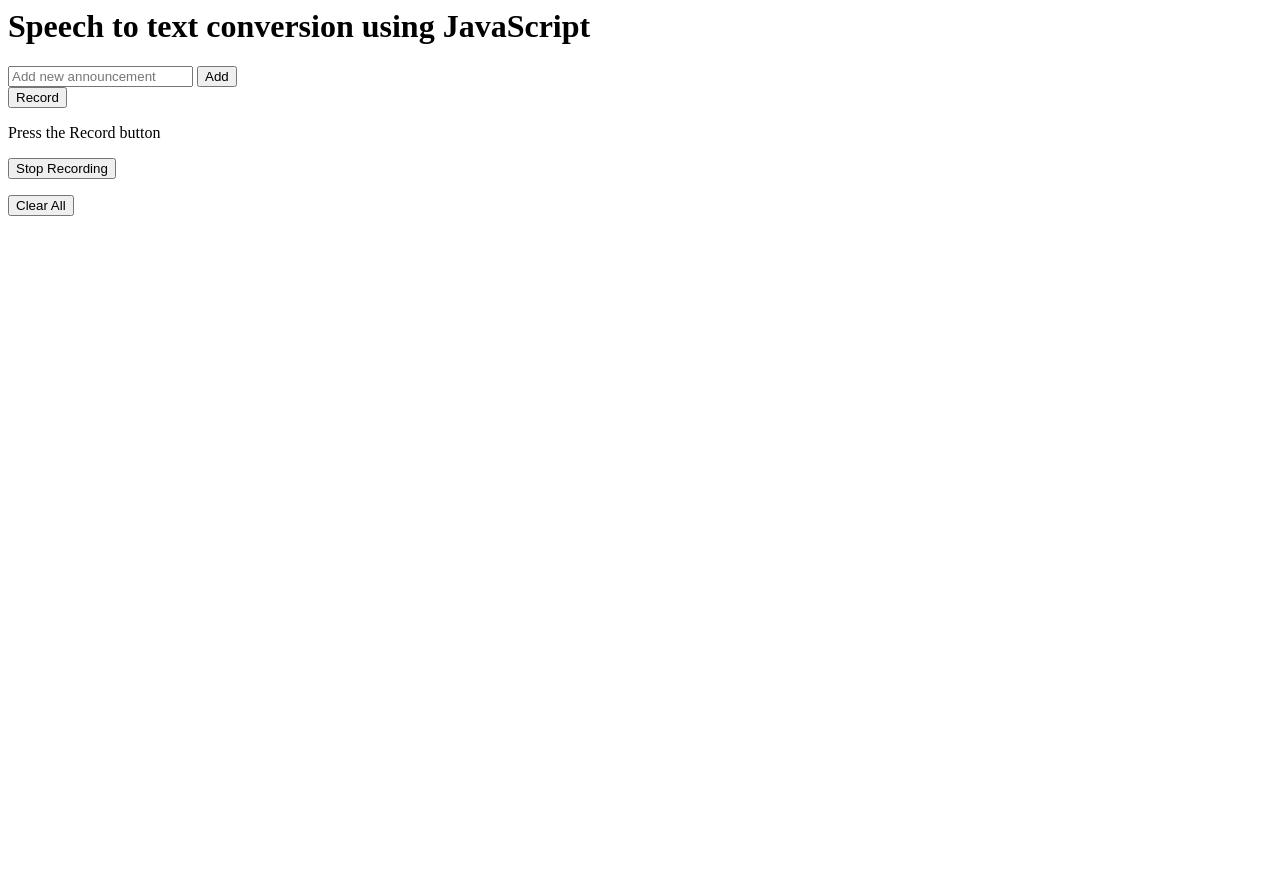
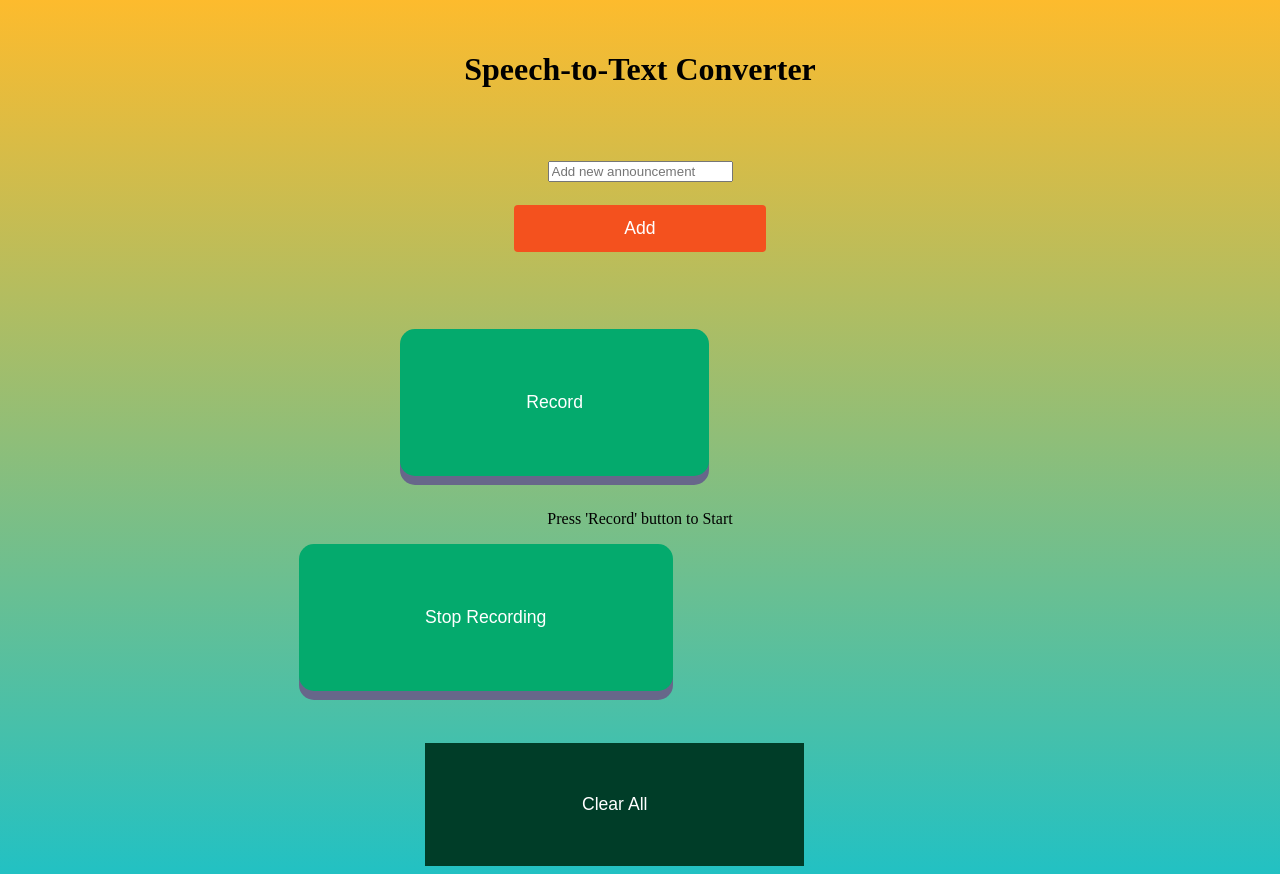
Before and after one commit to VRohit1901/Digital-Notice-Board, a plain HTML site: page input.html in a window 1280 px wide. Before the commit the page ends 800 px from the top, so only its background shows below. Drawn offline with nearby package versions, Linux system fonts and the light colour scheme.

Commit message:
Update input.html

```diff
--- a/input.html
+++ b/input.html
@@ -3,22 +3,147 @@
         <title>Speech to text conversion using JavaScript</title>
         <meta name="viewport" content="width=device-width, initial-scale=1">
         <link rel="stylesheet" href="https://cdnjs.cloudflare.com/ajax/libs/font-awesome/5.15.3/css/all.min.css"/>
+        <style>
+            body.bg
+            {
+                background: rgb(34,193,195);
+                background: linear-gradient(0deg, rgba(34,193,195,1) 0%, rgba(253,187,45,1) 100%);
+            }
+            h1.head
+            {
+                text-align: center;
+                margin-top: 4%;
+                margin-bottom: 3%;
+            }
+
+            button.ad-btn
+            {
+                border-radius: 4px;
+                background-color: #f4511e;
+                border: none;
+                color: #FFFFFF;
+                text-align: center;
+                font-size: 110%;
+                padding: 1%;
+                width: 20%;
+                transition: all 0.5s;
+                cursor: pointer;
+                margin: 5px;
+            }
+            button.ad-btn span
+            {
+                cursor: pointer;
+                display: inline-block;
+                position: relative;
+                transition: 0.5s;
+            }
+            button.ad-btn span:after
+            {
+                content: '\00bb';
+                position: absolute;
+                opacity: 0;
+                top: 0;
+                right: -20px;
+                transition: 0.5s;
+            }
+            button.ad-btn:hover span
+            {
+                padding-right: 25px;
+            }
+            button.ad-btn:hover span:after
+            {
+                opacity: 1;
+                right: 0;
+            }
+
+
+            div.cen
+            {
+                text-align: center;
+            }
+
+            button.r-btn
+            {
+                padding: 5% 10%;
+                font-size: 110%;
+                cursor: pointer;
+                outline: none;
+                color: #fff;
+                background-color: #04AA6D;
+                border: none;
+                border-radius: 15px;
+                box-shadow: 0 9px rgb(103, 103, 138);
+            }
+            button.r-btn:hover
+            {
+                background-color: #3e8e41
+            }
+            button.r-btn:active
+            {
+                background-color: #3e8e41;
+                box-shadow: 0 5px #666;
+                transform: translateY(4px);
+            }
+
+            button.clr-btn
+            {
+                position: relative;
+                background-color: hsl(159, 100%, 12%);
+                border: none;
+                font-size: 110%;
+                color: #FFFFFF;
+                padding: 4%;
+                width: 30%;
+                text-align: center;
+                -webkit-transition-duration: 0.4s;
+                transition-duration: 0.4s;
+                text-decoration: none;
+                overflow: hidden;
+                cursor: pointer;
+            }
+            button.clr-btn:after
+            {
+                content: "";
+                background: #90EE90;
+                display: block;
+                position: absolute;
+                padding-top: 300%;
+                padding-left: 350%;
+                margin-left: -20px!important;
+                margin-top: -120%;
+                opacity: 0;
+                transition: all 0.8s
+            }
+            button.clr-btn:active:after
+            {
+                padding: 0;
+                margin: 0;
+                opacity: 1;
+                transition: 0s
+            }
+        </style>
     </head>
-    <body>
-            <h1>Speech to text conversion using JavaScript</h1>
-
+    <body class="bg">
+            <h1 class="head">Speech-to-Text Converter</h1>
+            <br><br>
+            <div class="cen">
             <div class="inputField">
                 <input id="textbox" type="text" placeholder="Add new announcement">
-                <button id="btn">
-                    Add
+                <br><br>
+                <button id="btn" class="ad-btn">
+                    <span>Add </span>
                 </button>
             </div>
-            <button id="start-btn" title="Start">Record</button>
-            <p id="instructions">Press the Record button</p>
-            <button id="stop-btn" title="Stop">Stop Recording</button>
+            </div>
+            <br><br><br><br>
+            <button id="start-btn" title="Start" class="r-btn" style="margin-left: 31%;">Record</button>
+            <br><br>
+            <p id="instructions" style="text-align: center;">Press 'Record' button to Start</p>
+            <button id="stop-btn" title="Stop" class="r-btn" style="margin-left: 23%;">Stop Recording</button>
+            <br><br><br>
             <ul class="announcementList"></ul>
             <div class="footer">
-                <button>Clear All</button>
+                <button class="clr-btn" style="margin-left: 33%;">Clear All</button>
             </div>
 
         <script>
```
